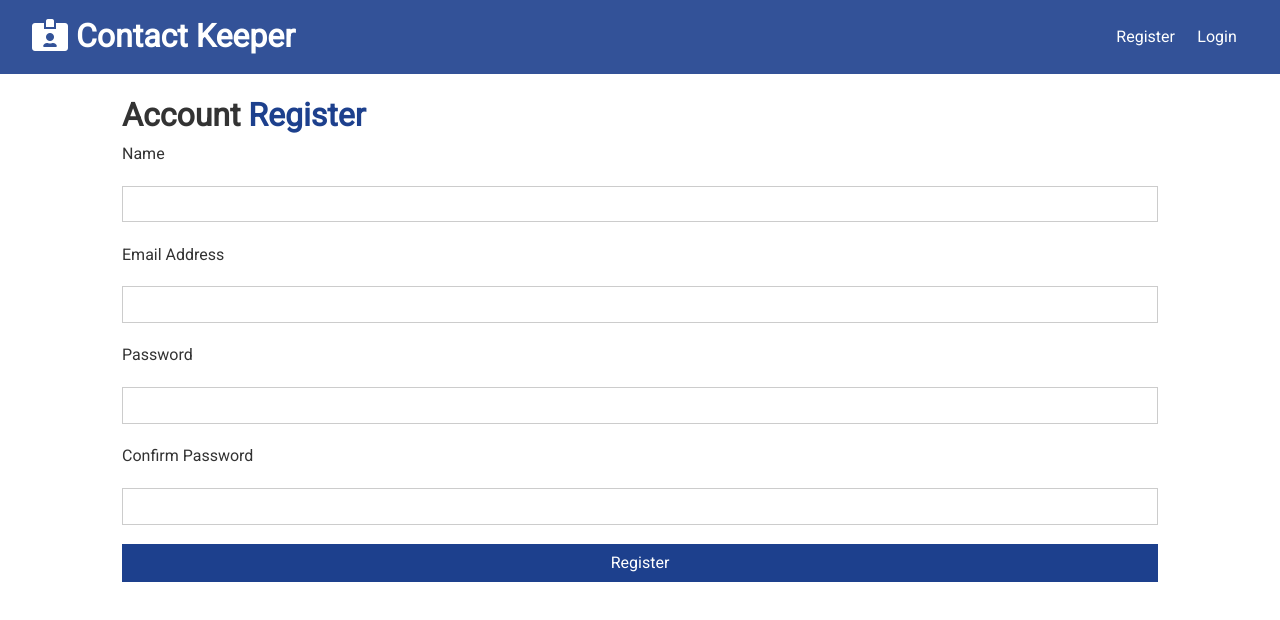
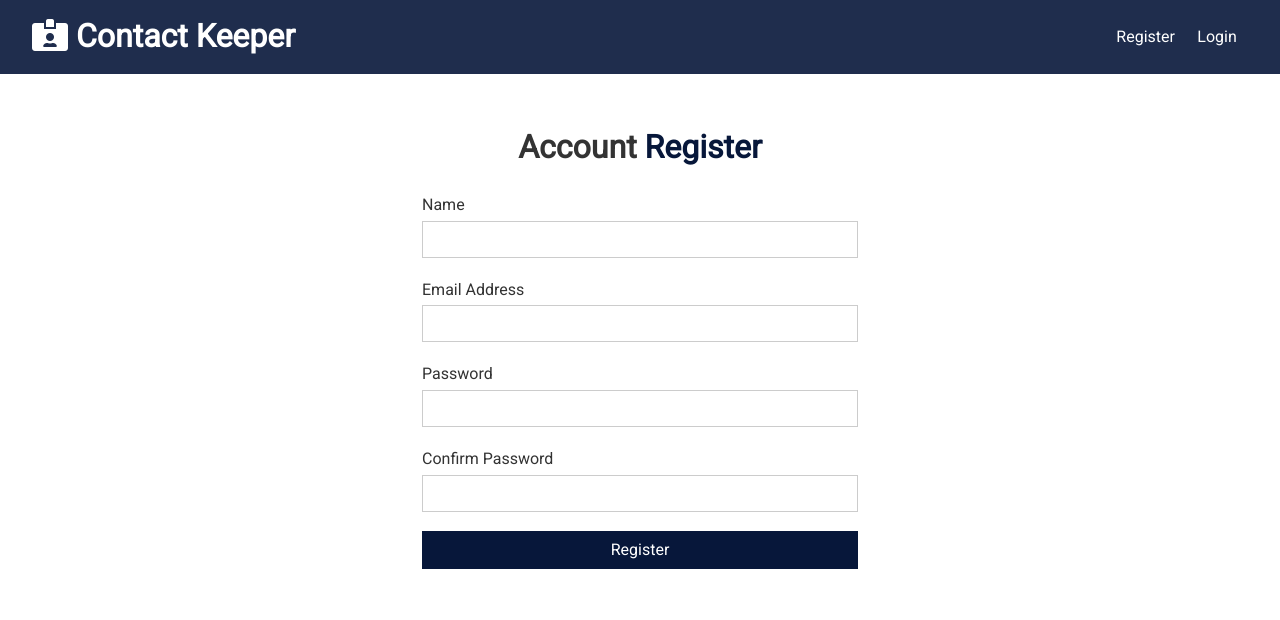
Before and after one commit to zsievers/Contact-Keeper, a React (Create React App) app in the folder client/: page /register in a window 1280 px wide. Shown: the top 620 px of the page. Built offline with nearby package versions, Linux system fonts and the light colour scheme; the HTML template or start-up script is replaced by a standard one.

Commit message:
global color changes

```diff
--- a/client/src/App.css
+++ b/client/src/App.css
@@ -2,11 +2,15 @@
 
 /* Global Styles */
 :root {
-    --primary-color: #1d408d;
+    --primary-color: #07173a;
     --dark-color: #333333;
     --light-color: #f4f4f4;
     --danger-color: #dc3545;
     --success-color: #28a745;
+    --info-color: #635ae9;
+    --Darkgreen-color: #143a11;
+    --orange-color: #da9109;
+
 }
 
 * {
@@ -86,6 +90,18 @@ img {
     color: var(--danger-color);
 }
 
+.text-info {
+    color: var(--info-color);
+}
+
+.text-Darkgreen {
+    color: var(--Darkgreen-color);
+}
+
+.text-orange {
+    color: var(--orange-color);
+}
+
 .text-center {
     text-align: center;
 }
@@ -99,7 +115,7 @@ img {
 }
 
 /* Center All */
-.all-center {
+/* .all-center {
     display: flex;
     flex-direction: column;
     width: 100%;
@@ -107,7 +123,7 @@ img {
     justify-content: center;
     align-items: center;
     text-align: center;
-}
+} */
 
 /* Cards */
 .card {
@@ -299,6 +315,22 @@ img {
     color: #fff;
 }
 
+.btn-Darkgreen,
+.bg-Darkgreen,
+.badge-Darkgreen,
+.alert-Darkgreen {
+    background: var(--Darkgreen-color);
+    color: #fff;
+}
+
+.btn-orange,
+.bg-orange,
+.badge-orange,
+.alert-orange {
+    background: var(--orange-color);
+    color: #fff;
+}
+
 .btn-white,
 .bg-white,
 .badge-white,
@@ -348,6 +380,27 @@ textarea {
 input[type='submit'],
 button {
     font: inherit;
+}
+
+.form-group {
+    margin: 1.2rem 0;
+}
+
+.form-group input {
+    margin: 0.2rem 0;
+}
+
+.form-container {
+    max-width: 500px;
+    margin: 2rem auto;
+    overflow: hidden;
+    padding: 0 2rem;
+}
+
+.form-container h1,
+h2,
+h3 {
+    text-align: center;
 }
 
 table th,
```
